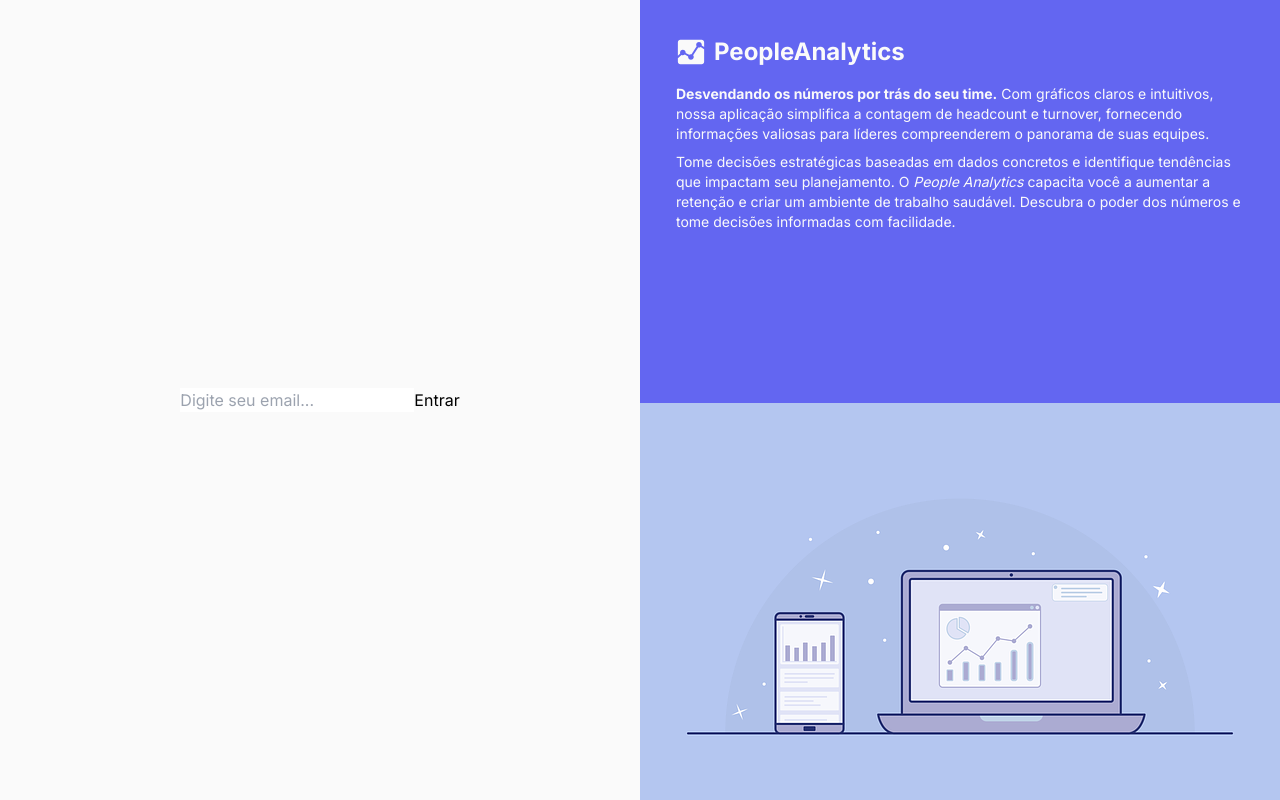
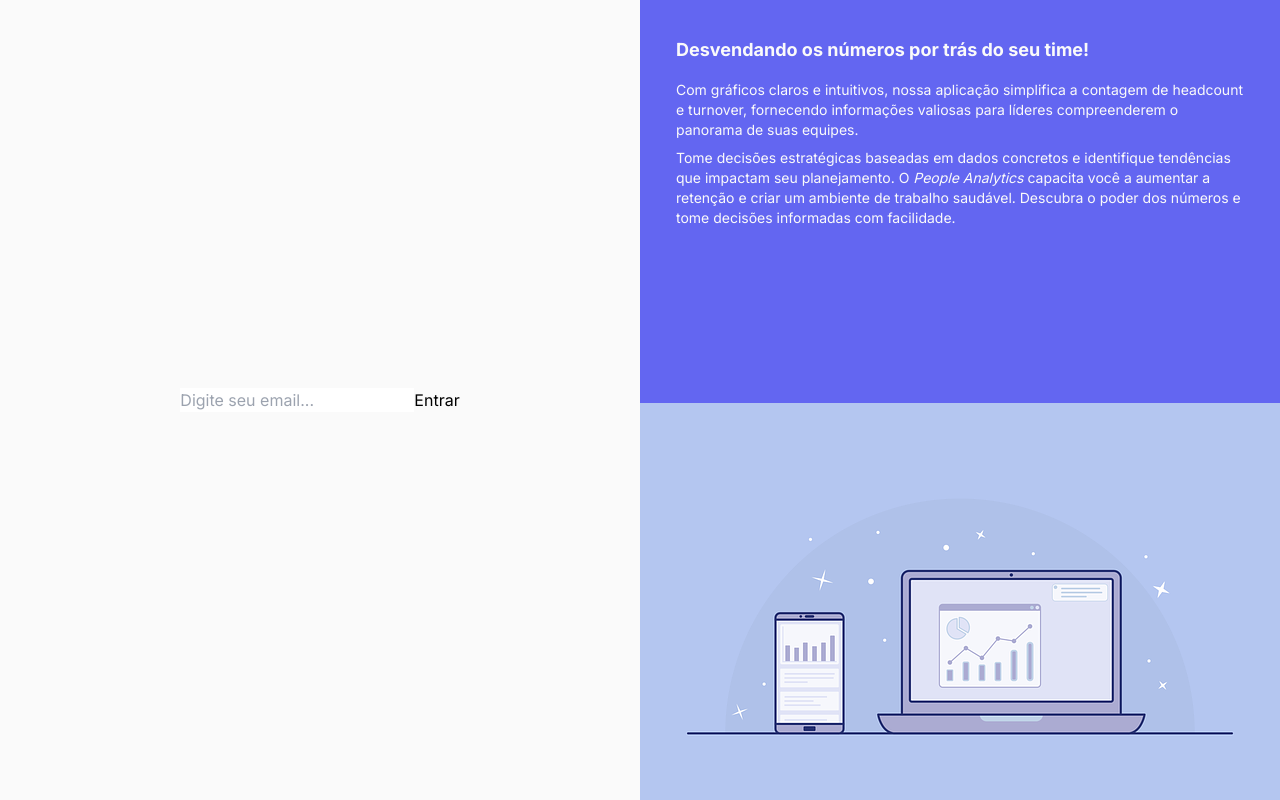
Before and after one commit to turevel/people-analytics, a React (Vite) app in the folder frontend/: page /login in a window 1280 px wide. Built offline with nearby package versions, Linux system fonts and the light colour scheme.

Commit message:
fix: remove logo from template

```diff
--- a/frontend/src/components/LoginTemplate/LoginTemplate.tsx
+++ b/frontend/src/components/LoginTemplate/LoginTemplate.tsx
@@ -1,15 +1,14 @@
-import LoginTemplateLogo from './LoginTemplateLogo';
-
 function LoginTemplate() {
 	return (
 		<div className="bg-indigo-500 w-full h-full text-zinc-50 loginTemplate">
 			<div className="bg-indigo-500 p-9">
-				<LoginTemplateLogo />
+				<h2 className="text-lg font-bold mb-4">
+					Desvendando os números por trás do seu time!
+				</h2>
 
 				<div className="text-sm space-y-2 bg-indigo-500 ">
 					<p>
-						<strong>Desvendando os números por trás do seu time.</strong>
-          &nbsp;Com gráficos claros e intuitivos, nossa aplicação simplifica
+          Com gráficos claros e intuitivos, nossa aplicação simplifica
           a contagem de headcount e turnover, fornecendo informações valiosas
           para líderes compreenderem o panorama de suas equipes.
 					</p>
```
